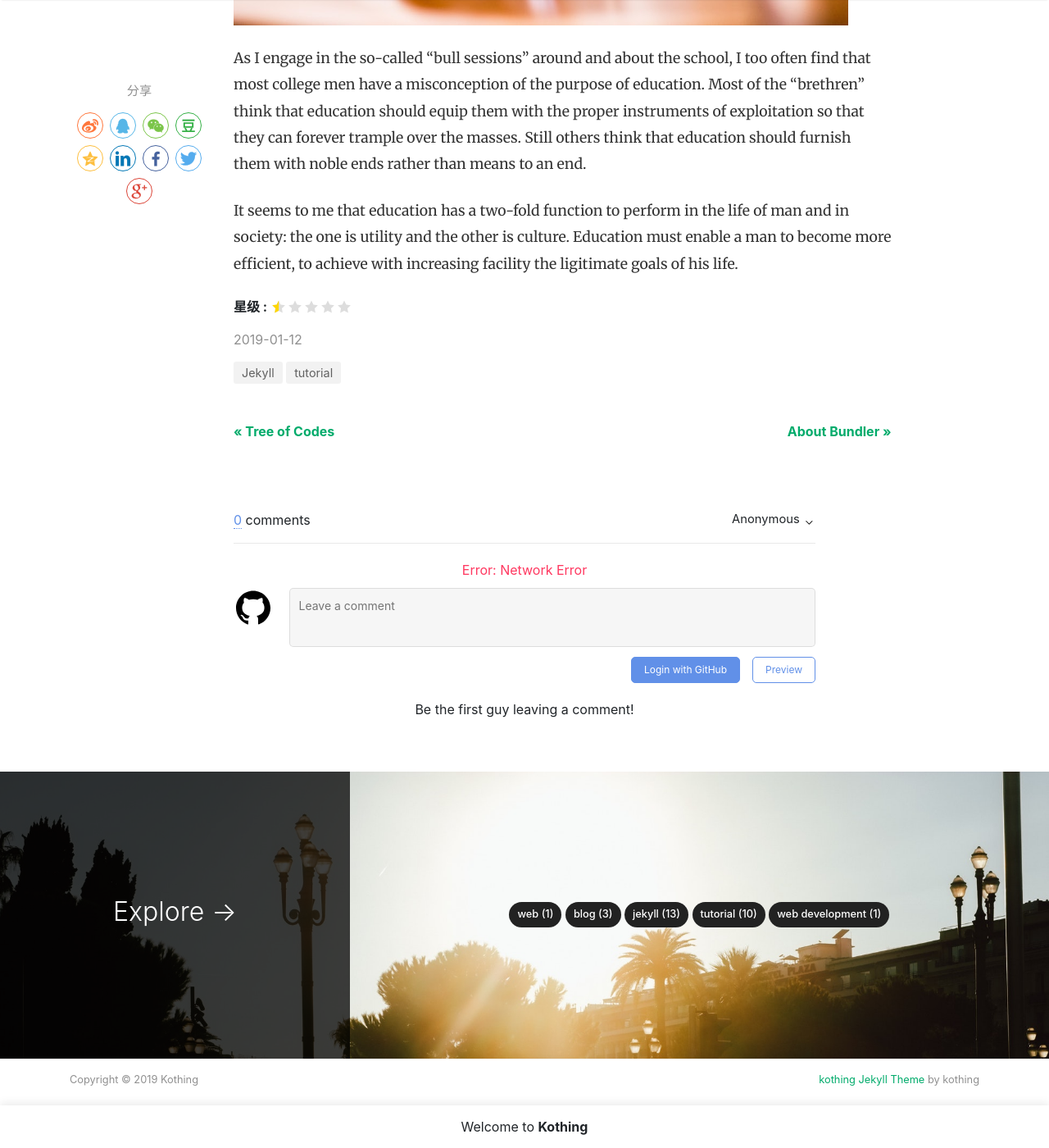
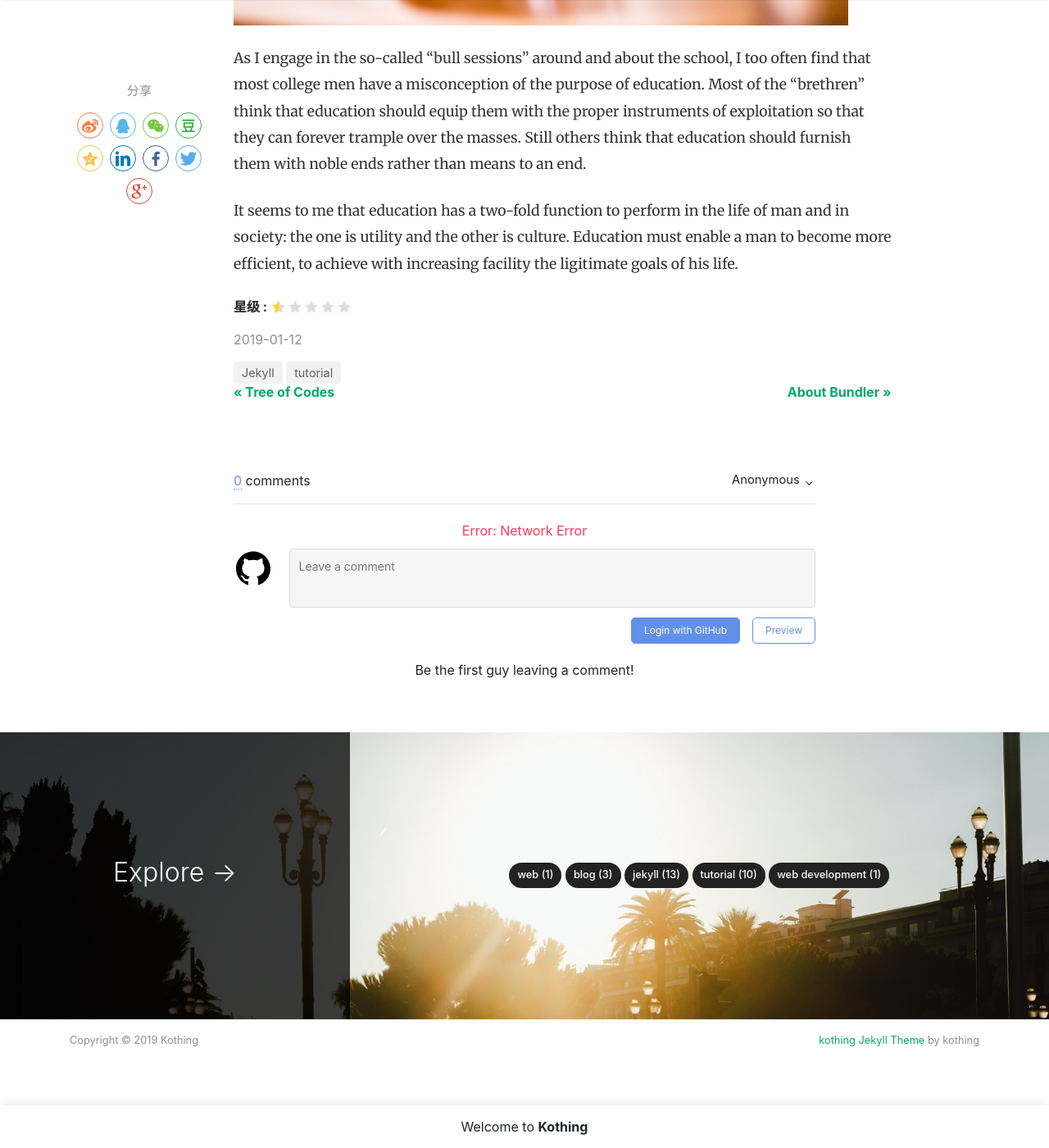
Before and after one commit to kothing/kothing.github.io, a Jekyll site: the page built from _posts/2019-01-12-we-all-wait-for-summer.md, in a window 1280 px wide and 1400 px high, scrolled down 884 px. Shown: the whole window at 82% size. Built offline with Jekyll 4.4.1, drawn with Linux system fonts in a browser that asks for light colours; nearby versions of some CDN libraries; comment, search, counter and statistics services are not loaded.

Commit message:
Update screen.css

```diff
--- a/assets/css/screen.css
+++ b/assets/css/screen.css
@@ -547,7 +547,7 @@ blockquote {
 ul.tags {
     list-style: none;
     padding-left: 0;
-    margin: 0 0 3rem 0;
+    margin: 0;
 }
 
 ul.tags li {
```
